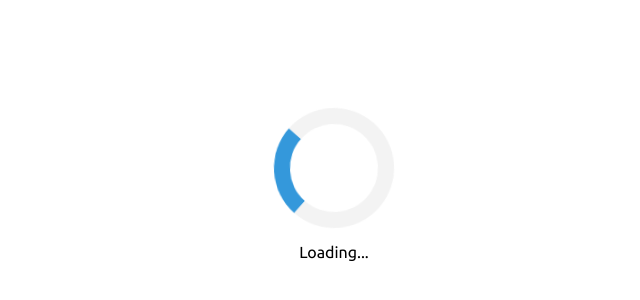
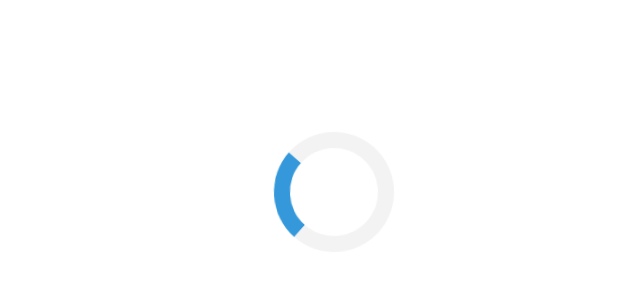
Before and after one commit to Arpit2401/EduMate, a React (Create React App) app: page / in a window 1280 px wide. Shown: the part 208-508 px from the top of the page, without its empty margins (306-946 px from the left). Built offline with nearby package versions, Linux system fonts and the light colour scheme.

Commit message:
Update FullPageLoader.component.tsx

```diff
--- a/src/components/FullPageLoader/FullPageLoader.component.tsx
+++ b/src/components/FullPageLoader/FullPageLoader.component.tsx
@@ -6,7 +6,6 @@ const FullPageLoader: React.FC = () => {
     <div className="loader-overlay">
       <div className="loader-container">
         <div className="spinner"></div>
-        <p>Loading...</p>
       </div>
     </div>
   );
```
